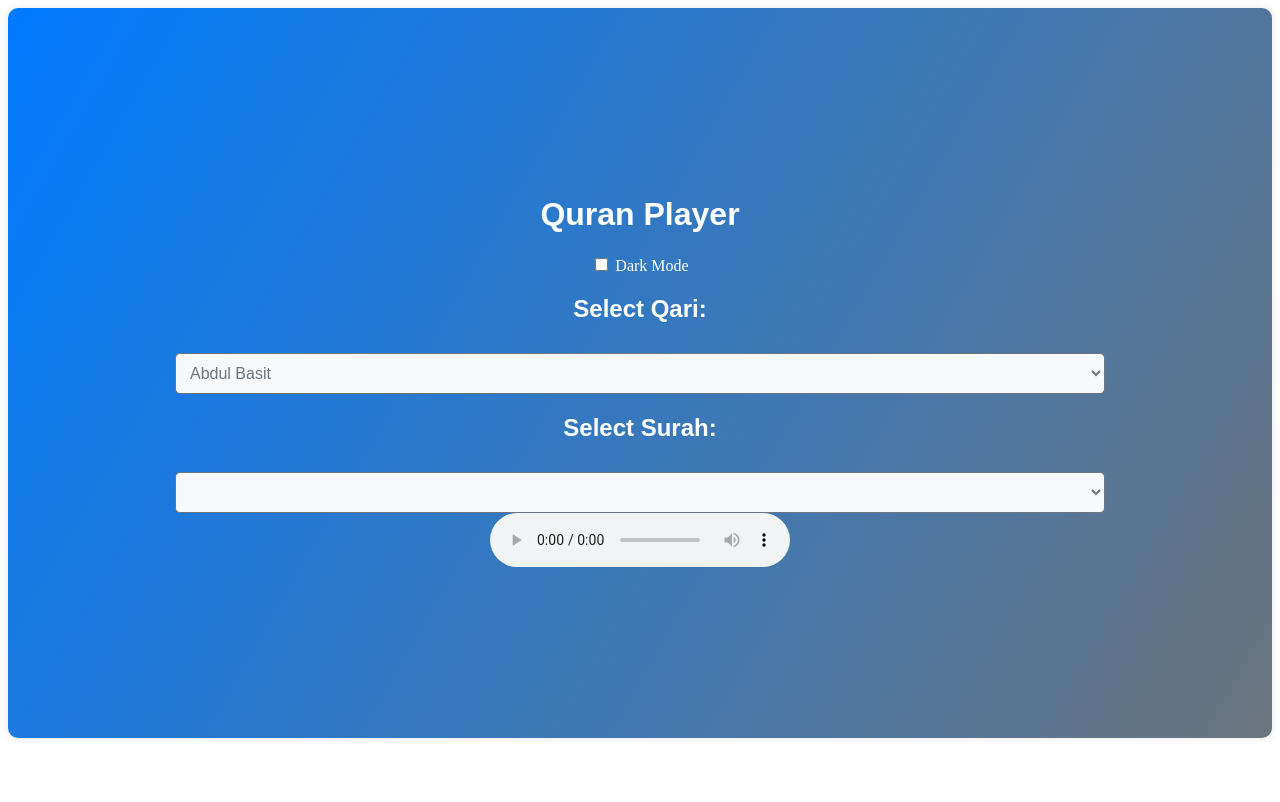
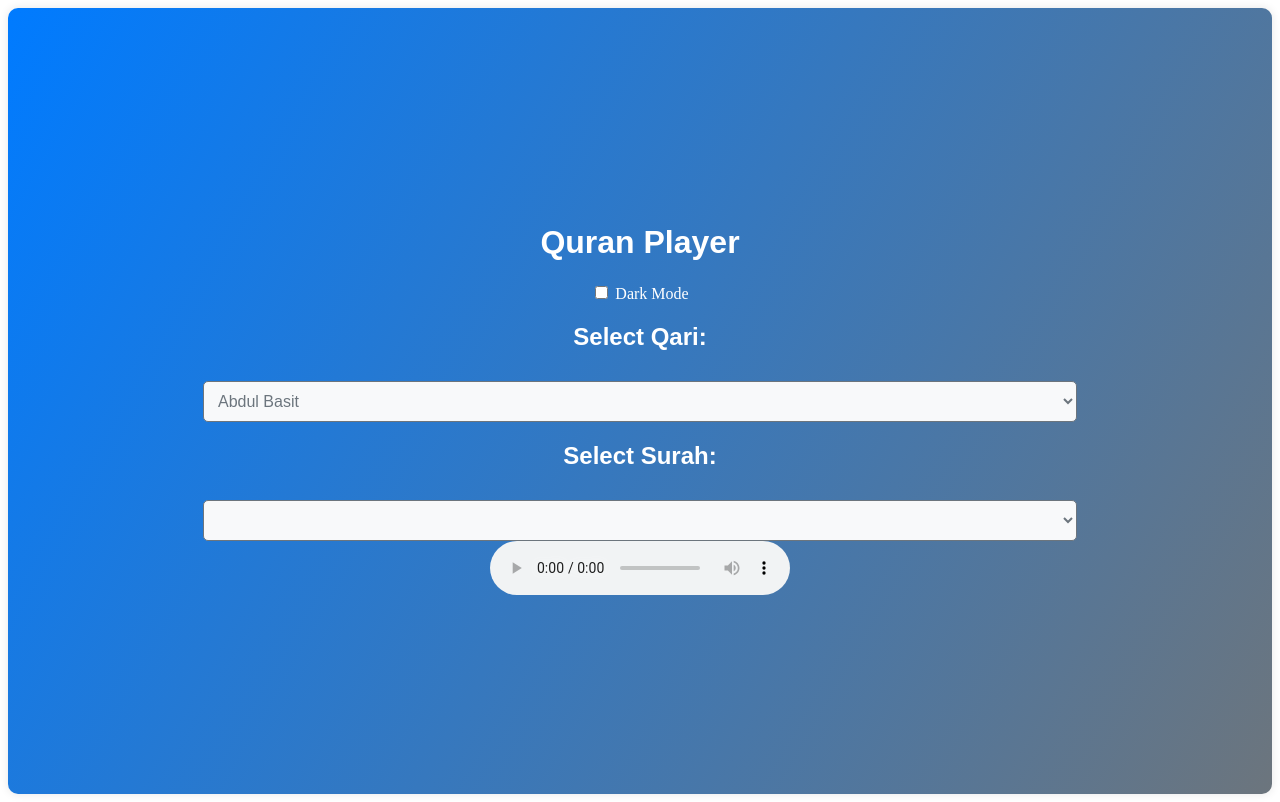
Before and after one commit to FrasIrfan/WebDevelopment, a PHP site: page / in a window 1280 px wide. Before the commit the page ends 738 px from the top, so only its background shows below. Run offline with PHP 8.4, Linux system fonts and the light colour scheme; lists and menus that the app fills with data are empty.

Commit message:
modified the styling

```diff
--- a/Quran Play/styles.css
+++ b/Quran Play/styles.css
@@ -11,7 +11,7 @@
 .container {
     max-width: 100%;
     text-align: center;
-    padding: 167px;
+    padding: 195px;
     border-radius: 10px;
     box-shadow: 0 0 10px rgba(0, 0, 0, 0.1);
     background: linear-gradient(120deg, var(--primary-color), var(--secondary-color));
```
